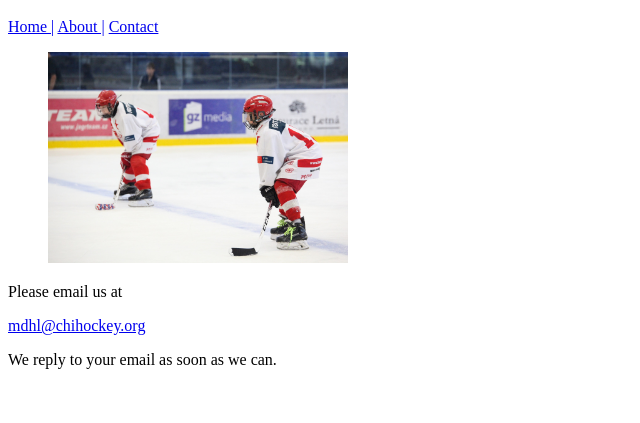
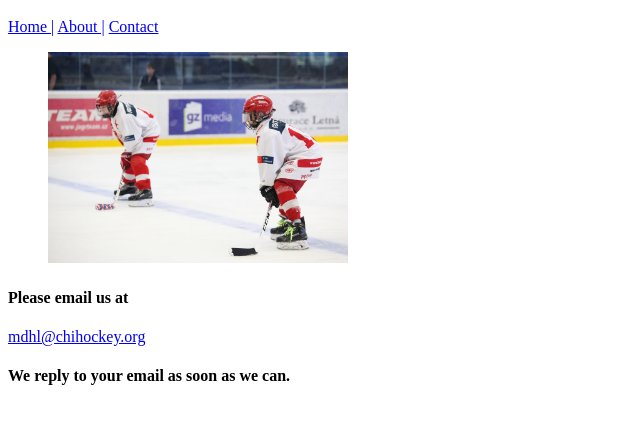
Before and after one commit to Julicorrea92/MindHub---Liga-de-Hockey, a plain HTML site: page contact.html in a window 1280 px wide. Shown: the part 237-660 px from the top of the page, without its empty margins (0-640 px from the left). Drawn offline with Linux system fonts and the light colour scheme.

Commit message:
Corrección: se pasaron los HTML por el validador, quedó completado.

```diff
--- a/contact.html
+++ b/contact.html
@@ -32,22 +32,15 @@
 
         <main>
             <section>
-            <article>
                 <figure>
                     <img src="assets/hockey_3.jpg" alt="" width="300">
                 </figure>
 
-                <p>Please email us at</p>  <a href="mdhl@chihockey.org">mdhl@chihockey.org</a>
-                <p>We reply to your email as soon as we can.</p>
-            </article>
+                <h4>Please email us at</h4> <a href="mdhl@chihockey.org">mdhl@chihockey.org</a>
+                <h4>We reply to your email as soon as we can.</h4>
             </section>
         </main>
-    <!-- Fin de tarea -->
-
-
-
-
-
     </body>
 
 </html>
+<!-- Fin de tarea -->
```
Also changed, not shown: about.html (+2 -2 lines), index.html (+5 -3 lines), 1 other file. Lines whose indentation alone changed are shown as unchanged.
